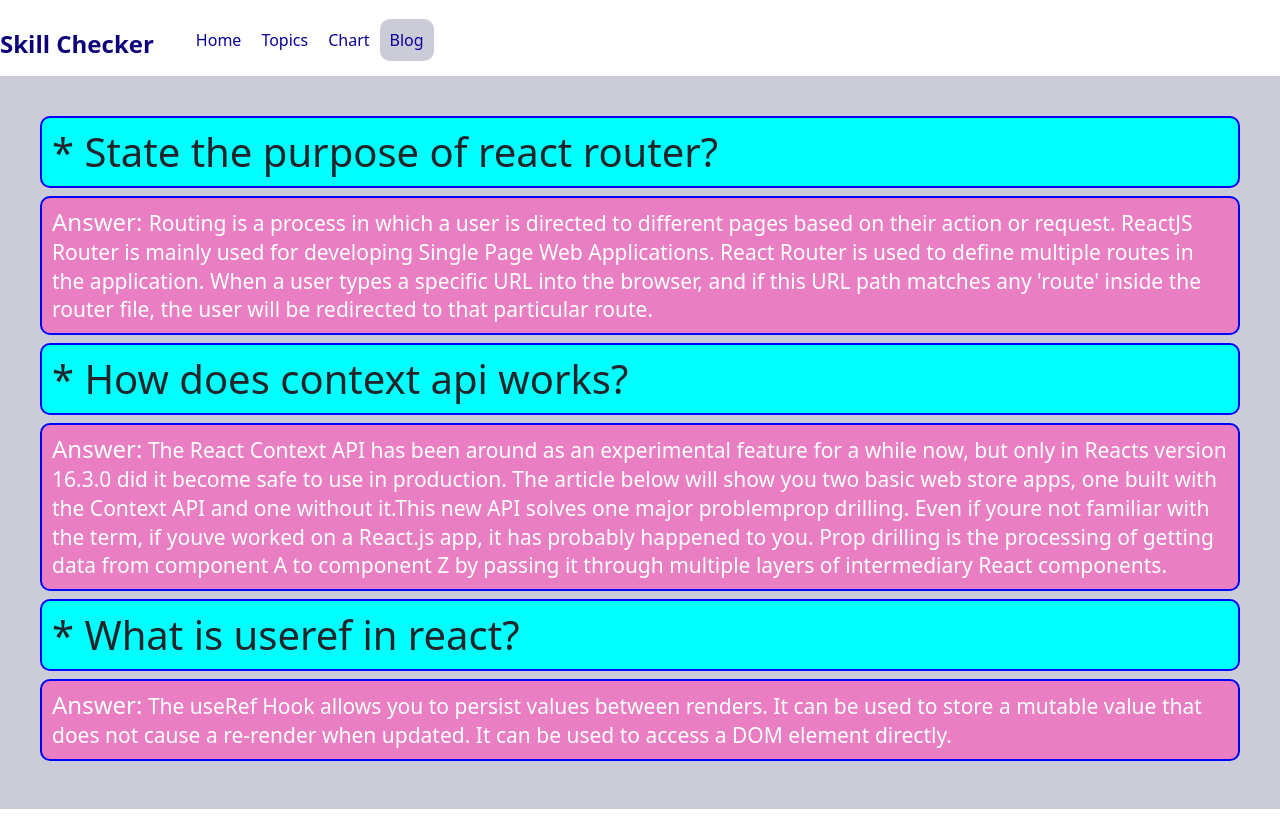
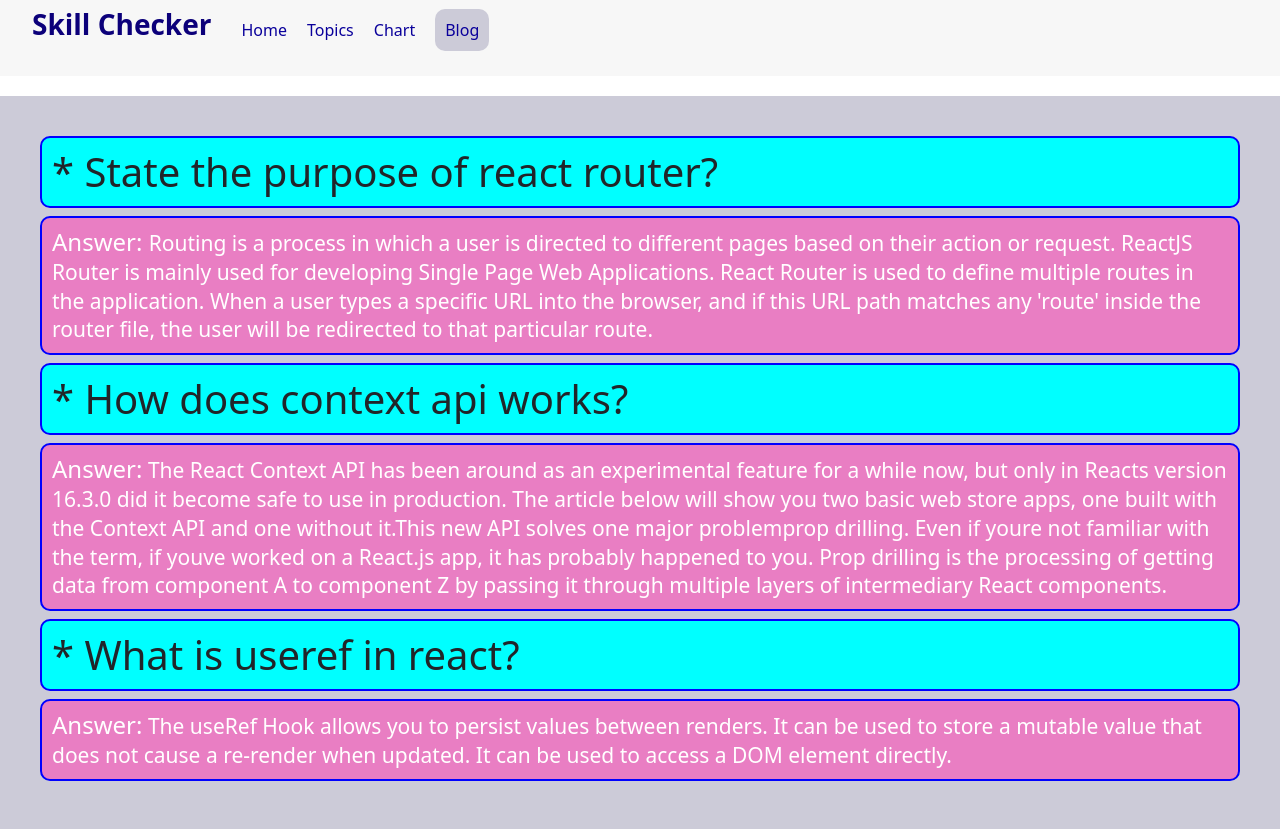
Before and after one commit to habib4224/Skill-Checker, a React (Create React App) app: page /blog in a window 1280 px wide. Built offline with nearby package versions, Linux system fonts and the light colour scheme.

Commit message:
final push

```diff
--- a/src/App.js
+++ b/src/App.js
@@ -1,4 +1,3 @@
-import logo from './logo.svg';
 import './App.css';
 import { createBrowserRouter, RouterProvider } from 'react-router-dom';
 import Main from './component/Layouts/Main';
--- a/src/component/Chart/Chart.js
+++ b/src/component/Chart/Chart.js
@@ -1,7 +1,7 @@
 import React from 'react';
 import { useLoaderData } from 'react-router-dom';
 import { LineChart, Line, XAxis, YAxis, CartesianGrid, Tooltip, Legend, ResponsiveContainer } from 'recharts';
-import './Chart.css'
+
 
 const Chart = () => {
     const statdata = useLoaderData();
@@ -9,7 +9,7 @@ const Chart = () => {
     console.log(data)
     // const { statdata } = singlecatquiz;
     return (
-        <div>
+        <div >
 
             <LineChart width={500} height={400} data={data}>
                 <Line type="monotone" dataKey="total" stroke="#82ca9d" />
--- a/src/component/Header/Header.css
+++ b/src/component/Header/Header.css
@@ -27,4 +27,6 @@
 
 .Htext {
     text-align: center;
+    color: rgb(12, 0, 122);
+    font-weight: 600;
 }
--- a/src/component/Layouts/Main.js
+++ b/src/component/Layouts/Main.js
@@ -1,8 +1,6 @@
 import React from 'react';
 import { Outlet } from 'react-router-dom';
 import Navbars from '../NavBar/Navbars';
-
-
 
 
 const Main = () => {
--- a/src/component/NavBar/Nabvars.css
+++ b/src/component/NavBar/Nabvars.css
@@ -1,31 +1,49 @@
+.navFull {
+    background-color: rgb(247, 247, 247);
+    margin-bottom: 20px;
+
+}
+
+.Heading h3 {
+    color: rgb(12, 0, 122);
+    font-weight: 800;
+}
+
+.navbars li {
+    padding: 10px;
+}
+
 .navbar a {
     text-decoration: none;
     color: rgb(10, 0, 155);
 
 }
 
-.Heading {
-    color: rgb(12, 0, 122);
-    font-weight: 900;
+.navbars {
+    display: flex;
+    justify-content: space-between
 }
 
-.navbar {
-    width: 100%;
-    margin-top: 20px;
+@media screen and (max-width:480px) {
+    .navbars {
+        display: block;
+    }
 }
 
-.all_link a {
-    padding: 10px;
-}
-
-.fullNav {
-    padding-left: 5%;
-    padding-right: 5%;
-    display: flex;
-    justify-content: space-between;
-}
 
 .active {
     background-color: rgb(204, 203, 216);
     border-radius: 10px;
+    padding: 10px;
 }
+
+.items {
+    display: flex;
+    padding-left: 20px;
+}
+
+@media screen and (max-width:480px) {
+    .items {
+        display: block;
+    }
+}
--- a/src/component/NavBar/Navbars.js
+++ b/src/component/NavBar/Navbars.js
@@ -1,23 +1,25 @@
 import React from 'react';
-import Nav from 'react-bootstrap/Nav';
 import Navbar from 'react-bootstrap/Navbar';
-import { Link, NavLink } from 'react-router-dom';
+import { Nav, NavLink } from 'react-router-dom';
 import './Nabvars.css'
 const Navbars = () => {
     return (
         <div>
-            <Navbar className='fullNav'>
-                {/* <Navbar.Brand href="#home">Nk Quiz compitition</Navbar.Brand> */}
-                <div><h4 className='Heading'>Skill Checker</h4></div>
+            <Navbar className='navFull'>
+                <ul className=" navbars">
+                    <div className='Heading'><h3 >Skill Checker</h3></div>
 
-                <div><ul className=" all_link">
-                    <nav>
-                        <NavLink className={({ isActive }) => isActive ? ' active' : undefined} to='/home'>Home</NavLink>
-                        <NavLink to='/topics'>Topics</NavLink>
-                        <NavLink to='/chart'>Chart</NavLink>
-                        <NavLink to='/blog'>Blog</NavLink>
-                    </nav>
-                </ul></div>
+                    <div className='items'>
+                        <li><NavLink className={({ isActive }) => isActive ? ' active' : undefined} to='/home'>Home</NavLink></li>
+                        <li>
+                            <NavLink to='/topics'>Topics</NavLink>
+                        </li>
+                        <li><NavLink to='/chart'>Chart</NavLink></li>
+                        <li><NavLink to='/blog'>Blog</NavLink></li></div>
+
+
+                </ul>
+
             </Navbar >
         </div >
     );
--- a/src/component/QuizInfo/QuizInfo.css
+++ b/src/component/QuizInfo/QuizInfo.css
@@ -1,6 +1,7 @@
 .Qtext {
     text-align: center;
     font-weight: bolder;
+    color: rgb(12, 0, 122);
 }
 
 .Qallpart {
```
Also changed, not shown: src/component/Chart/Chart.css (deleted).
